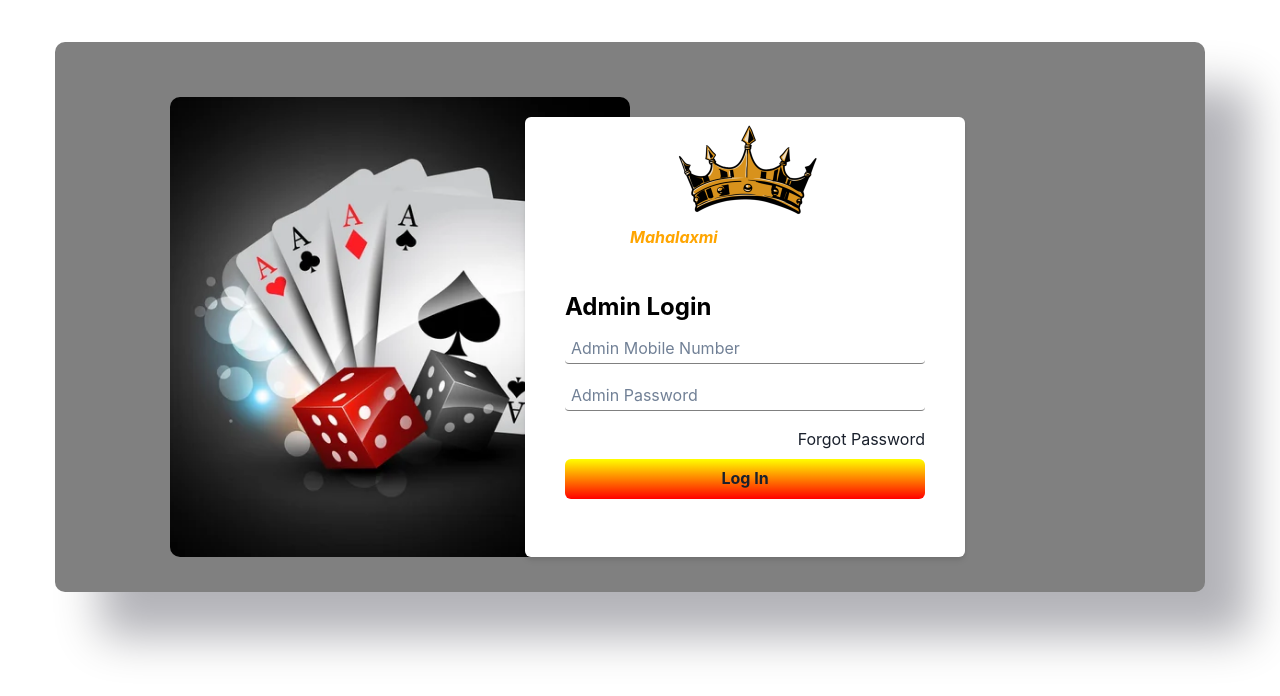
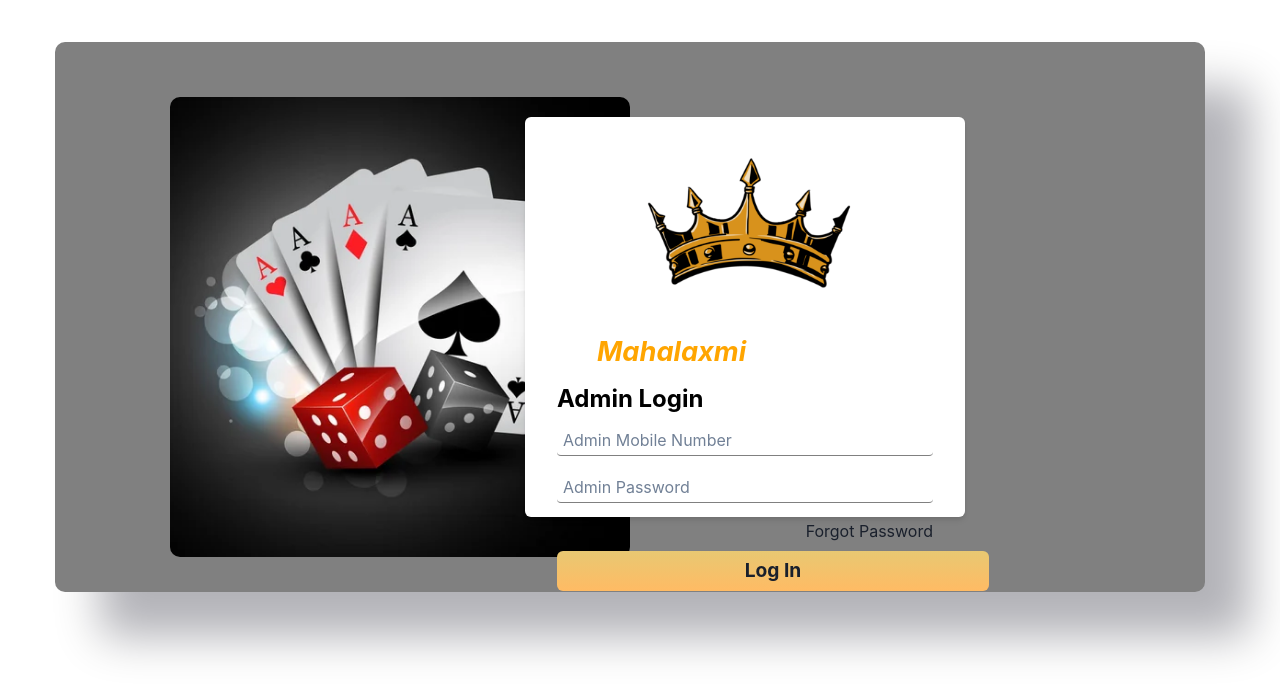
Before and after one commit to MasumMunghate/Mahalaxmi-Admin-Panels, a React (Vite) app: page / in a window 1280 px wide. Shown: the top 696 px of the page. Built offline with nearby package versions, Linux system fonts and the light colour scheme.

Commit message:
update: CSS

```diff
--- a/src/Components/AdminLogin/AdminLogin.jsx
+++ b/src/Components/AdminLogin/AdminLogin.jsx
@@ -39,31 +39,13 @@ const AdminLogin = () => {
     }
     console.log(response, "respo");
   };
-  // http://localhost:5000/admin/forgetPassword
-  const forgotPassword = async (adminID) => {
-    const payload = {
-      mobileNumber: adminID,
-    };
 
-    const congif = {
-      method: "POST",
-      url: `${apiUrl}/admin/forgetPassword`,
-      data: payload,
-    };
-
-    const response = await axios(congif);
-    console.log(response, "OTP");
-    console.log("Admin Id >>", adminID);
-
-    // setOtp(response.data.user.otp);
-
-    if (response.status === 200) {
-      navigate("/otp");
-    }
+  const forgotPassword = () => {
+    navigate("/otp");
   };
   return (
     <>
-      <Box width={["65%"]}>
+      <Box width={["70%"]}>
         <Box
           backgroundColor="grey"
           width={isLargerThan1250 ? "1150px" : "100%"}
@@ -89,12 +71,12 @@ const AdminLogin = () => {
           <Box
             as="form"
             bg="white"
-            p={10}
+            p={8}
             borderRadius="md"
             boxShadow="md"
             maxW="440px"
             mx="auto"
-            height="440px"
+            height="400px"
             display="flex"
             flexDirection="column"
             justifyContent="space-between"
@@ -104,13 +86,13 @@ const AdminLogin = () => {
           >
             <img
               style={{
-                width: "50%",
+                width: "70%",
                 height: "100%",
                 position: "relative",
-                bottom: "20%",
-                left: "25%",
+                bottom: "15%",
+                left: "15%",
               }}
-              src={king} // make sure 'king' is a valid image source
+              src={king}
               alt=""
             />
             <Text
@@ -118,8 +100,10 @@ const AdminLogin = () => {
               fontWeight="bold"
               fontStyle="italic"
               position="relative"
-              bottom="7em"
-              left={65}
+              fontSize='1.7rem'
+              bottom="5rem"
+              // textAlign="center"
+              left={10}
             >
               Mahalaxmi
             </Text>
@@ -168,20 +152,17 @@ const AdminLogin = () => {
                   boxSizing: "border-box",
                 }}
               />
-              <Link
-                float="right"
-                fontSize="2lg"
-                onClick={() => forgotPassword(adminID)}
-              >
+              <Link float="right" fontSize="2lg" onClick={forgotPassword}>
                 Forgot Password
               </Link>
               <Button
-                backgroundImage="linear-gradient(to top, red, yellow)"
+                backgroundImage="linear-gradient(to top, #FFBB64, #E8C872)"
                 padding="5px 10px"
                 width={["12.5rem", "22.5em"]}
                 fontWeight="bold"
                 mt="0.5rem"
                 onClick={handleLogin}
+                fontSize='1.2rem'
               >
                 Log In
               </Button>
--- a/src/Components/ComformPassword/ConformPassword.jsx
+++ b/src/Components/ComformPassword/ConformPassword.jsx
@@ -1,35 +1,40 @@
 import { Button, Flex, Input } from "@chakra-ui/react";
 import axios from "axios";
-import { useState } from "react";
-import { useNavigate } from "react-router-dom";
+import { useEffect, useState } from "react";
+import { useNavigate, useParams } from "react-router-dom";
 const apiUrl = import.meta.env.VITE_APP_API_URL;
 
 const ConformPassword = () => {
   const navigate = useNavigate();
+
   const [password, setPassword] = useState("");
   const [confirmPassword, setConfirmPassword] = useState("");
 
   const handlePassword = async () => {
+    const userId = localStorage.getItem("_id");
     try {
       const payload = {
         newPassword: password,
         confirmPassword: confirmPassword,
       };
-
+      console.log(userId);
       const config = {
         method: "POST",
-        url: `${apiUrl}/admin/changePassword`,
+        url: `${apiUrl}/admin/changePassword/${userId}`,
         data: payload,
       };
+      console.log(payload);
 
       const response = await axios(config);
+      // setPassword(response)
+      // setConfirmPassword(response)
+      console.log(response, "response");
       if (response.status === 200) {
         navigate("/");
       }
     } catch (err) {
       console.log(err);
     }
-    console.log(response, "ConformPassword");
   };
 
   return (
@@ -41,22 +46,23 @@ const ConformPassword = () => {
         gap="2rem"
         alignItems="center"
         width="100%"
-        backgroundColor='#E3E1D9'>
+        backgroundColor="#E3E1D9"
+      >
         <Input
           width="50%"
-          border='1px solid black'
+          border="1px solid black"
           value={password}
           onChange={(e) => setPassword(e.target.value)}
           placeholder="New Password"
         />
         <Input
           width="50%"
-          border='1px solid black'
+          border="1px solid black"
           value={confirmPassword}
           onChange={(e) => setConfirmPassword(e.target.value)}
           placeholder="confirm password"
         />
-        <Button onClick={handlePassword} width="50%" >
+        <Button onClick={handlePassword} width="50%">
           Submit
         </Button>
       </Flex>
--- a/src/Components/OTP/Otp.jsx
+++ b/src/Components/OTP/Otp.jsx
@@ -3,6 +3,7 @@ import {
   PinInputField,
   Button,
   HStack,
+  Input,
   Flex,
 } from "@chakra-ui/react";
 import axios from "axios";
@@ -11,12 +12,39 @@ import { useNavigate } from "react-router-dom";
 const apiUrl = import.meta.env.VITE_APP_API_URL;
 
 const Otp = () => {
-  const [userOtp, setUserOtp] = useState("");
+  const navigate = useNavigate();
+  const [mobileNumber, setMobileNumber] = useState("");
+  const [pin, setPin] = useState("");
+  const [showOtpSection, setOtpSection] = useState(false);
 
-  const navigate = useNavigate();
-  const VerifyOtp = async () => {
+  const enterMobile = async () => {
+    try {
       const payload = {
-      otp: userOtp,
+        mobileNumber: mobileNumber,
+      };
+      const config = {
+        method: "POST",
+        url: `${apiUrl}/admin/getOtp`,
+        data: payload,
+      };
+
+      const response = await axios(config);
+      // setMobileNumber(response);
+      if (response.status === 200) {
+        setOtpSection(true);
+      }
+      console.log(response, "response");
+    } catch (err) {
+      console.log(err);
+    }
+  };
+
+  const setAdminOtp = async () => {
+    console.log(pin, "otp");
+    try {
+      const payload = {
+        mobileNumber: mobileNumber,
+        otp: pin,
       };
 
       const config = {
@@ -24,12 +52,17 @@ const Otp = () => {
         url: `${apiUrl}/admin/verifyOtp`,
         data: payload,
       };
+      console.log(payload, "PAYLOA");
+      const response = await axios(config);
+      // setPin(response); 3456
+      console.log(response, "response");
 
-    const response = await axios(config);
-    // setOtp(response);
-    console.log(response, "VerifyOtp");
       if (response.status === 200) {
+        localStorage.setItem("_id", response.data.user._id);
         navigate("/conformpassword");
+      }
+    } catch (err) {
+      console.log(err);
     }
   };
   return (
@@ -41,16 +74,30 @@ const Otp = () => {
         gap="2rem"
         alignItems="center"
       >
+        {!showOtpSection && (
+          <>
+            <Input
+              width={{base:"60%" , md:"20%"}}
+              type="text"
+              value={mobileNumber}
+              placeholder="Enter Mobile Number"
+              onChange={(e) => setMobileNumber(e.target.value)}
+            />
+            <Button onClick={enterMobile}>Get OTP</Button>
+          </>
+        )}
+
+        {showOtpSection && (
           <HStack>
-          <PinInput otp onChange={(otp) => setUserOtp(otp)}>
+            <PinInput onComplete={(val) => setPin(val)}>
               <PinInputField />
               <PinInputField />
               <PinInputField />
               <PinInputField />
             </PinInput>
           </HStack>
-
-        <Button onClick={VerifyOtp}>Verify Otp</Button>
+        )}
+        {showOtpSection && <Button onClick={setAdminOtp}>Verify Otp</Button>}
       </Flex>
     </>
   );
--- a/src/Components/SideBar/Sidebar.jsx
+++ b/src/Components/SideBar/Sidebar.jsx
@@ -50,11 +50,11 @@ const Sidebar = () => {
         <Box
           as={HamburgerIcon}
           onClick={onOpen}
-          position="fixed"
-          top="1.6rem"
-          left="3rem"
+          position="absolute"
+          top="6"
+          left="10"
           fontSize="1.9rem"
-          zIndex={10}
+          zIndex={1000} // Increase the value if needed
           cursor="pointer"
           bg="red.100"
         />
@@ -66,8 +66,7 @@ const Sidebar = () => {
           <img
             src={Logo}
             alt=""
-            backgroundColor='#6a0000'
-
+            backgroundColor="#6a0000"
             style={{
               width: "16rem",
               height: "9rem",
@@ -187,7 +186,7 @@ const Sidebar = () => {
                 </Flex>
               </Box> */}
               <Box bg="#6a0000">
-                <NavLink to='/'>
+                <NavLink to="/">
                   <Flex
                     align="center"
                     bg="#6a0000"
@@ -246,7 +245,7 @@ const Sidebar = () => {
                   >
                     <Flex direction="column" justify="center" fontSize="1.5rem">
                       <Box bg="#6a0000" _hover={{ backgroundColor: "#ee9b02" }}>
-                        <NavLink to='/rootlayout'>
+                        <NavLink to="/rootlayout">
                           <Flex
                             align="center"
                             bg="#6a0000"
@@ -267,7 +266,7 @@ const Sidebar = () => {
                         </NavLink>
                       </Box>
                       <Box bg="#6a0000">
-                        <NavLink to='listofgame'>
+                        <NavLink to="listofgame">
                           <Flex
                             align="center"
                             bg="#6a0000"
@@ -288,7 +287,7 @@ const Sidebar = () => {
                         </NavLink>
                       </Box>
                       <Box bg="#6a0000">
-                        <NavLink to='listofuser'>
+                        <NavLink to="listofuser">
                           <Flex
                             align="center"
                             bg="#6a0000"
@@ -309,7 +308,7 @@ const Sidebar = () => {
                         </NavLink>
                       </Box>
                       <Box bg="#6a0000">
-                        <NavLink to='accountstatement'>
+                        <NavLink to="accountstatement">
                           <Flex
                             align="center"
                             bg="#6a0000"
```
Also changed, not shown: src/Components/Navbar/Navbar.jsx (+2 -20 lines). Lines whose indentation alone changed are shown as unchanged.
